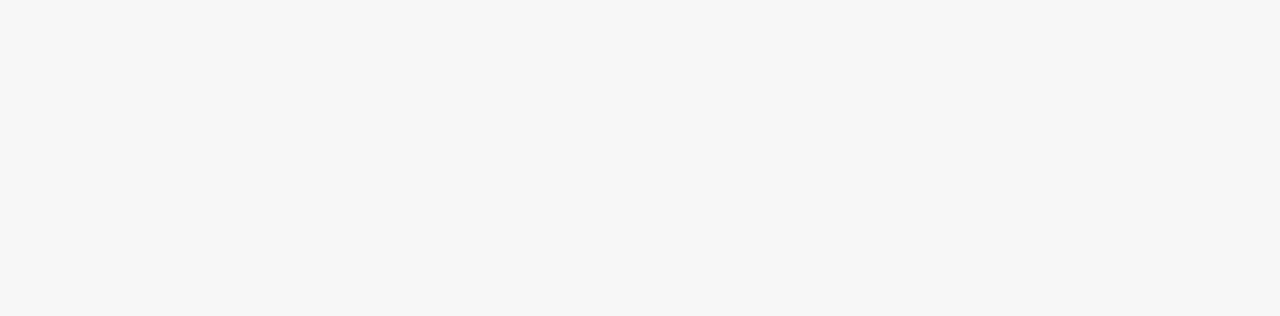
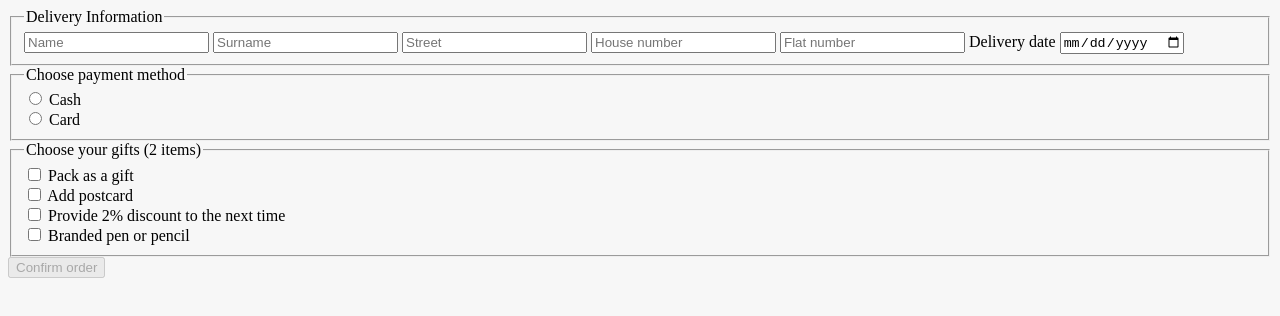
Before and after one commit to shegol2020/bookshop, a website: page pages/form.html in a window 1280 px wide. Drawn offline with Linux system fonts and the light colour scheme.

Commit message:
feat: form layout

```diff
--- /dev/null
+++ b/assets/js/form.js
@@ -0,0 +1,8 @@
+const name = document.querySelector('#name');
+const surname = document.querySelector('#surname');
+const street = document.querySelector('#street');
+const houseNumber = document.querySelector('#houseNumber');
+const flatNumber = document.querySelector('#flatNumber');
+const deliveryDate = document.querySelector('#deliveryDate');
+
+name.addEventListener('blur', () => console.log("change"));
--- a/assets/styles/style.css
+++ b/assets/styles/style.css
@@ -109,3 +109,10 @@ body{
     width: 500px;
     background-color: aquamarine;
 }
+
+
+/* Form  */
+
+.accent-input{
+    border-color: #ff0026;
+}
--- a/pages/form.html
+++ b/pages/form.html
@@ -10,7 +10,58 @@
 
 </head>
 <body>
+    <div class="container">
+            <form action="#">
+                <fieldset class="deliveryInfo">
+                    <legend>Delivery Information</legend>
+                    <input type="text" id="name" name='name' placeholder="Name" required>
+                    <input type="text" id="surname" name='surname' placeholder="Surname" required>
+                    <input type="text" id="street" name='street' placeholder="Street" required>
+                    <input type="number" id="houseNumber" name='houseNumber' placeholder="House number" required>
+                    <input type="text" id="flatNumber" name='flatNumber' placeholder="Flat number" required>
+                    <label for="deliveryDate">Delivery date</label>
+                    <input type="date" id="deliveryDate" name='deliveryDate' required>
+                </fieldset>
+                <fieldset class="paymentInfo">
+                    <legend>Choose payment method</legend>
+                    <div>
+                        <input type="radio" id="cash" name='payment' value="cash">
+                        <label for="cash">Cash</label>
+                    </div>
+                    <div>
+                        <input type="radio" id="card" name='payment' value="card">
+                        <label for="card">Card</label>
+                    </div>
+                </fieldset>
+                <fieldset class="giftsInfo">
+                    <legend>Choose your gifts (2 items)</legend>
+                    <div>
+                        <input type="checkbox" id="pack">
+                        <label for="pack">Pack as a gift</label>
+                    </div>
+                    <div>
+                        <input type="checkbox" id="postcard" name='gift'>
+                        <label for="postcard">Add postcard</label>
+                    </div>
+                    <div>
+                        <input type="checkbox" id="discount" name='gift'>
+                        <label for="discount">Provide 2% discount to the next time</label>
+                    </div>
+                    <div>
+
+                        <input type="checkbox" id="pen" name='gift'>
+                        <label for="pen">Branded pen or pencil</label>
+                    </div>
+                </fieldset>
+                <button type="submit" class="submitFormBtn" disabled>Confirm order</button>
+            </form>
+        </div>
 
 
+
+
+
+
+<script src="../assets/js/form.js"></script>
 </body>
 </html>
```
